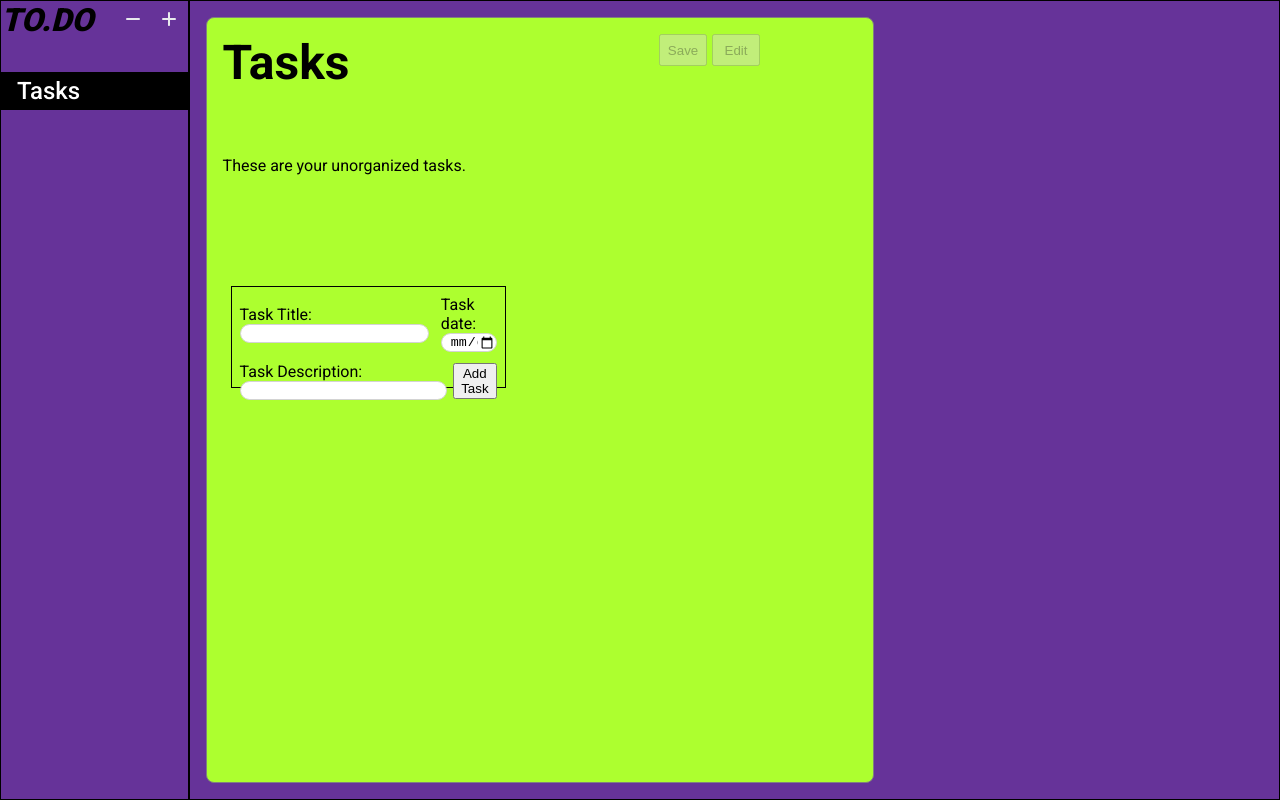
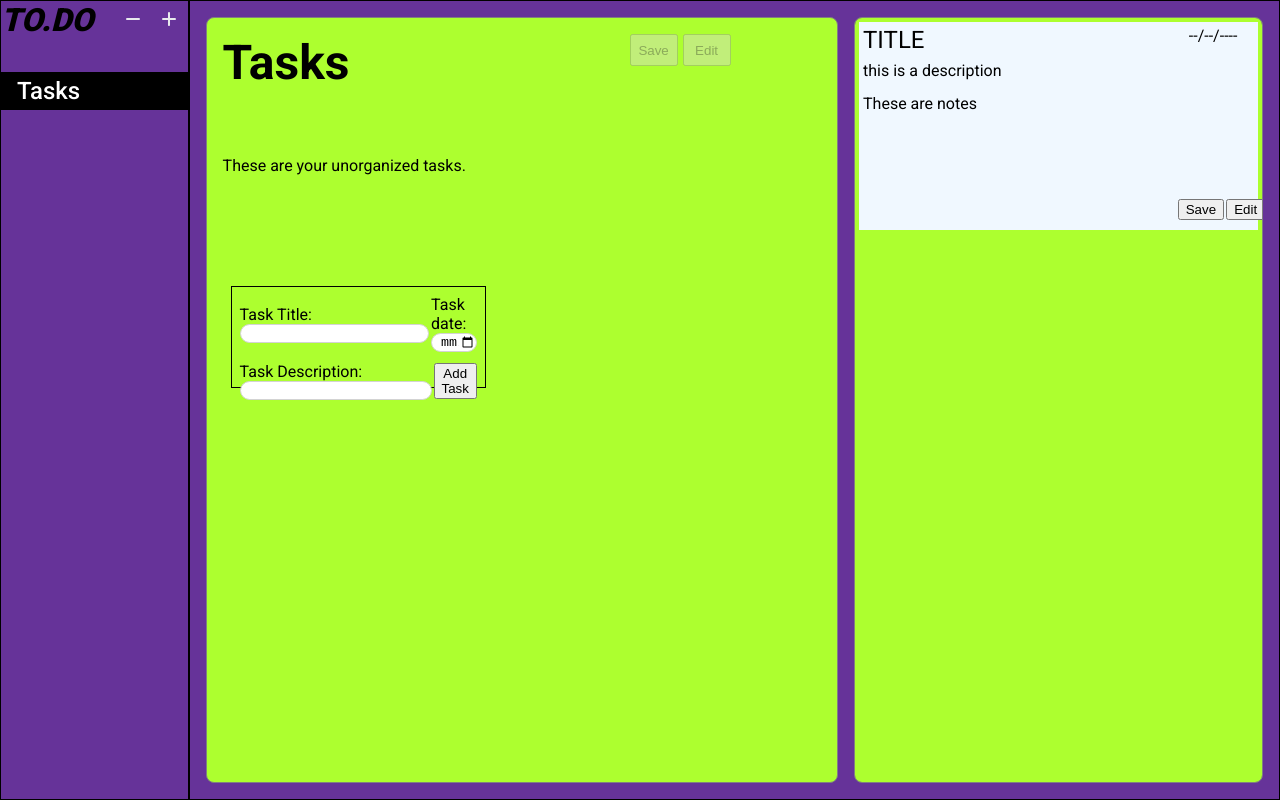
Before and after one commit to lvingonzales/To.do, a website built with webpack: page src/template.html in a window 1280 px wide. Built offline with nearby package versions, Linux system fonts and the light colour scheme.

Commit message:
laid out task display entries, started creating the class for the task display

```diff
--- a/src/main.js
+++ b/src/main.js
@@ -29,7 +29,7 @@ class Task {
         this.title = title;
         this.description = description;
         this.date = date;
-        this.notes;
+        this.notes = "";
         this.project = project;
         this.taskListEntry;
         this.taskDisplay;
@@ -40,7 +40,6 @@ function getProjectTab (project) {
     return project.projectTab;
 }
 
-
 function initMain () {
     InitMainDisplay();
     initSidebar();
--- a/src/style.css
+++ b/src/style.css
@@ -43,4 +43,43 @@ body {
     width: 40%;
     border: 1px solid gray;
     border-radius: .5rem;
+    display: flex;
+    flex-direction: column;
+    gap: 1rem;
+    overflow: scroll;
+    padding: 0.25rem;
 }
+
+.list-entry {
+    display: grid;
+    padding: 0.25rem;
+    grid-template: repeat(12, 1fr) / repeat(12, 1fr);
+    background-color: aliceblue;
+    min-height: 200px;
+    max-height: 200px;
+}
+
+.list-title {
+    grid-area: 1 / 1 / 3 / 11;
+    font-size: 1.5rem;
+}
+
+.list-date {
+    grid-area: 1 / 11 / 2 / 13;
+}
+
+.list-description {
+    grid-area: 3 / 1 / 5 / 13;
+}
+
+.list-notes {
+    grid-area: 5 / 1 / 11 / 13;
+}
+
+#list-buttons {
+    grid-area: 11 / 11 / 13 / 13;
+    display: flex;
+    gap: 2px;
+    align-items: center;
+    justify-content: center;
+}
--- a/src/template.html
+++ b/src/template.html
@@ -12,6 +12,18 @@
             <div class="project-page">
 
             </div>
+            <div class="task-list">
+                <div class="list-entry">
+                    <div class="list-title">TITLE</div>
+                    <div class="list-date">--/--/----</div>
+                    <div class="list-description">this is a description</div>
+                    <div class="list-notes">These are notes</div>
+                    <div id="list-buttons">
+                        <button>Save</button>
+                        <button>Edit</button>
+                    </div>
+                </div>
+            </div>
         </div>
     </div>
 </body>
```
Also changed, not shown: src/tasklist.js (added, +50 -0 lines).
